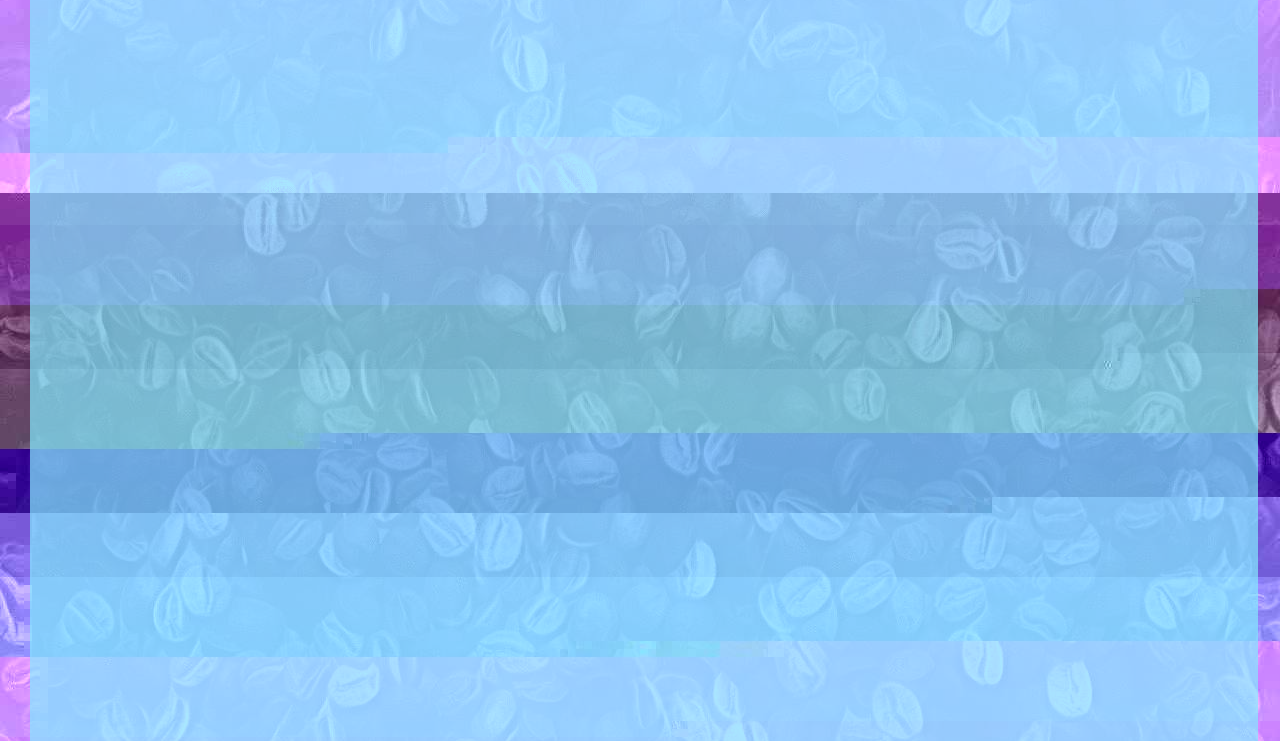
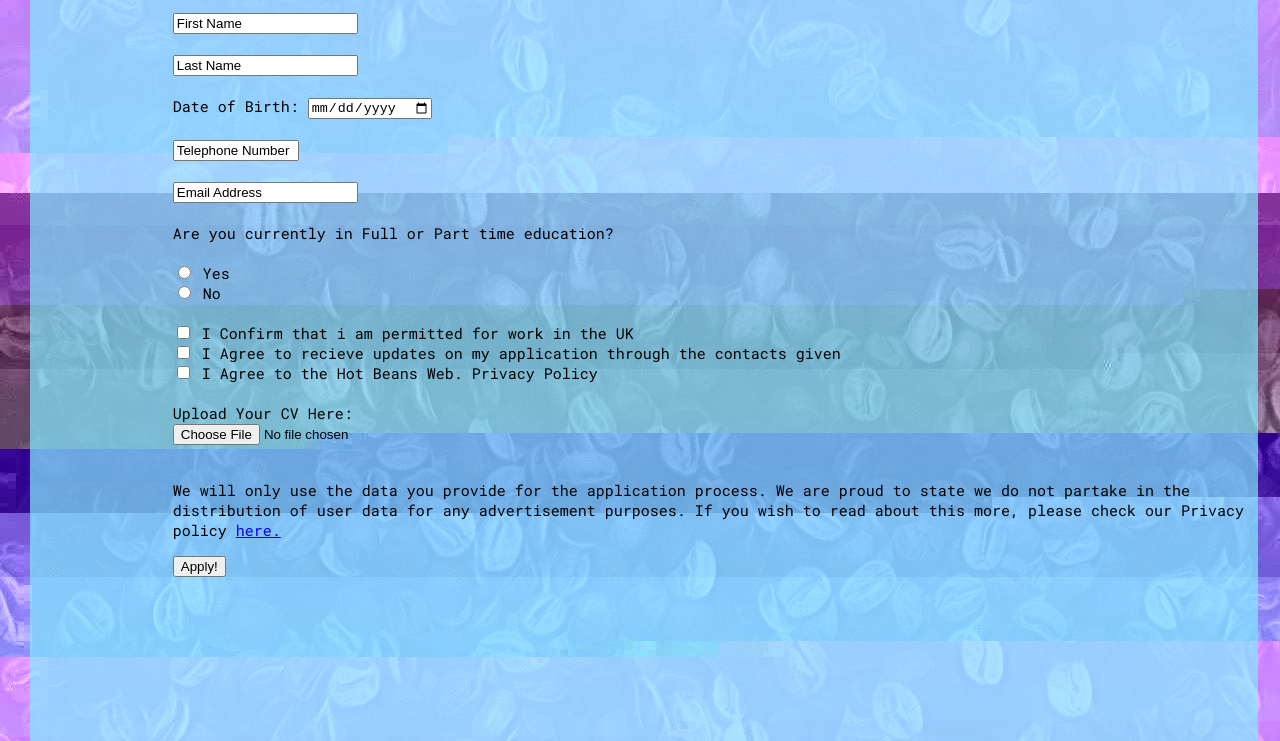
Before and after one commit to Vekkz/Hot-Beans-Assignment-2, a plain HTML site: page apply.html in a window 1280 px wide. Shown: the part 583-1324 px from the top of the page. Drawn offline with Linux system fonts and the light colour scheme.

Commit message:
Finished Application form

```diff
--- a/apply.css
+++ b/apply.css
@@ -120,10 +120,72 @@ ul {
     background-size: initial;
 	background-repeat: no-repeat;
     float: left;
-    text-align:center;
     font-family: 'Roboto Mono', monospace;
-    font-size: 30px;
+    font-size: 15px;
  }
+
+ #header{
+     text-align:center;
+     font-size:30px;
+ }
+
+ .form{
+     margin-left:10%;
+     margin-top:50px;
+ }
+
+ .first{
+    margin:20px;
+}
+
+.last{
+    margin:20px;
+}
+
+.DOB{
+    margin:20px;
+}
+
+.tele{
+    margin:20px;
+}
+
+.email{
+    margin:20px;
+}
+
+#eduP{
+    margin-left:20px;
+}
+
+.edu{
+    margin:20px;
+}
+
+.perms{
+    margin-left:20px;
+}
+
+.updates{
+    margin-left:20px;
+}
+
+.privacy{
+    margin-left:20px;
+}
+
+.CV{
+    margin:20px;
+}
+
+.apply{
+    margin:20px;
+}
+
+.policy{
+    float:left;
+    margin-left:20px;
+}
 
  .contentr{
     overflow: hidden;
--- a/apply.html
+++ b/apply.html
@@ -46,7 +46,73 @@
 				<div class="contentl">
 				</div>
 				<div class="contentm">
-					<p>placeholder</p>
+	<!--Application Form-->
+
+					<p id= "header">Application Form</p>
+					<form>
+						<div class= "form">
+						<div class= "first">
+							<input type="text" value="First Name" name="First Name">
+						</div>
+
+						<div class= "last">
+							<input type="text" value="Last Name" name="Last Name">
+						</div>
+
+						<div class= "DOB">
+							<label for id= "DOB">Date of Birth:</label>
+							<input type="date" id= "DOB" name="DateOfBirth">
+						</div>
+
+						<div class= "tele">
+							<input style="width:16ch;" type="tel" value="Telephone Number" name="Phone">
+						</div>
+
+						<div class= "email">
+							<input type= "email" value= "Email Address" name="Email">
+						</div>
+
+						<p id="eduP">Are you currently in Full or Part time education?</p>
+						<div class="edu">
+							<input type="radio" id= "yes" name="edu">
+							<label for id="yes">Yes</label><br>
+
+							<input type="radio" id= "no" name="edu">
+							<label for id="no">No</label>
+						</div>
+
+						<div class=perms>
+							<input type="checkbox" id="perms" name="perms">
+							<label for id="perms">I Confirm that i am permitted for work in the UK</label>
+						</div>
+
+						<div class="updates">
+							<input type="checkbox" id="updates" name="updates">
+							<label for id="updates">I Agree to recieve updates on my application through the contacts given</label>
+						</div>
+
+						<div class="privacy">
+							<input type="checkbox" id="privacy" name="privacy">
+							<label for id="privacy">I Agree to the Hot Beans Web. Privacy Policy</label>
+						</div>
+
+						<div class= "CV">
+							<label for id="CV">Upload Your CV Here:</label><br>
+							<input type="file" id="CV" name="CV">
+						</div>
+
+						<div class="policy">
+						<p>We will only use the data you provide for the application process. We are proud to state we do not partake in the distribution of user data for any advertisement purposes. If you wish to read about this more, please check our Privacy policy <a href= "https://gdpr.eu/wp-content/uploads/2019/01/Our-Company-Privacy-Policy.pdf" target= "_blank">here.</a> </p>
+						</div>
+						<div class= "apply">
+							<input type="submit" value="Apply!" name="submit">
+						</div>
+						</div>
+					</form>
+				</div>
+	<!--End of Application Form-->
+
+					</form>
 				</div>
 				<div class="contentr">
 				</div>
```
Also changed, not shown: 1 other file.
